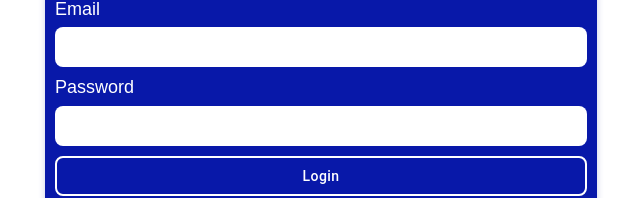
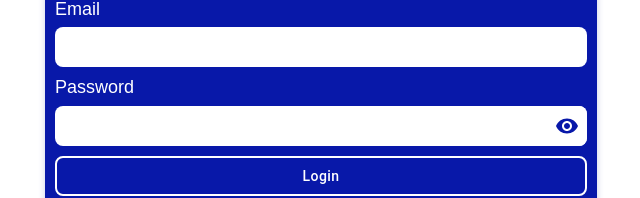
Before and after one commit to Yarzik7/meet-stream, a Next.js app: page /auth/login in a window 1280 px wide. Shown: the part 306-504 px from the top of the page, without its empty margins (319-959 px from the left). Built offline with nearby package versions, Linux system fonts and the light colour scheme.

Commit message:
Work with password field styles

```diff
--- a/src/components/Form/Form.tsx
+++ b/src/components/Form/Form.tsx
@@ -16,6 +16,7 @@ const Form = ({ buttonCaption, onSubmit, children }: IFormProps) => {
   const [isLoading, setIsLoading] = useState(false);
 
   const handleSubmit = async (event: React.FormEvent<HTMLFormElement>): Promise<void> => {
+    event.preventDefault();
     setIsLoading(true);
     await onSubmit(event);
     setIsLoading(false);
--- a/src/components/Input/Input.styled.tsx
+++ b/src/components/Input/Input.styled.tsx
@@ -1,6 +1,8 @@
 import styled from '@emotion/styled';
 
-const InputBoxStyled = styled.div``;
+const InputBoxStyled = styled.div`
+  position: relative;
+`;
 
 const InputLabelStyled = styled.label`
   display: block;
@@ -11,13 +13,14 @@ const InputStyled = styled.input`
   height: 40px;
   width: 100%;
   padding: 0 15px;
+  padding-right: ${({ type }) => (type === 'password' ? '40px' : '15px')};
 
   font-size: 18px;
   color: var(--accent-color);
 
   border: none;
   border-radius: var(--border-radius);
-
+  outline-color: transparent;
   transition: outline-color var(--transition-duration) var(--timing-function),
     color var(--transition-duration) var(--timing-function),
     background-color var(--transition-duration) var(--timing-function),
@@ -40,4 +43,35 @@ const InputStyled = styled.input`
   }
 `;
 
-export { InputStyled, InputBoxStyled, InputLabelStyled };
+const InputButtonStyled = styled.button`
+  position: absolute;
+  right: 0;
+  bottom: 0;
+
+  display: flex;
+  justify-content: center;
+  align-items: center;
+  width: 40px;
+  height: 40px;
+
+  color: var(--accent-color);
+
+  border: none;
+  border-radius: var(--border-radius);
+  background-color: var(--primary-text-color);
+
+  outline-color: transparent;
+  transition: outline-color var(--transition-duration) var(--timing-function);
+  cursor: pointer;
+
+  &:focus {
+    outline: 2px solid var(--secondary-accent-color);
+  }
+
+  &:disabled {
+    color: var(--primary-text-color);
+    background-color: var(--bg-disabled-color);
+  }
+`;
+
+export { InputStyled, InputBoxStyled, InputLabelStyled, InputButtonStyled };
--- a/src/components/Input/Input.tsx
+++ b/src/components/Input/Input.tsx
@@ -1,19 +1,35 @@
 'use client';
 
-import React, { useId, InputHTMLAttributes } from 'react';
-import { InputStyled, InputBoxStyled, InputLabelStyled } from './Input.styled';
-interface IInputProps extends InputHTMLAttributes<HTMLInputElement> {
+import React, { useId, useState, InputHTMLAttributes } from 'react';
+import { InputStyled, InputBoxStyled, InputLabelStyled, InputButtonStyled } from './Input.styled';
+import VisibilityIcon from '@mui/icons-material/Visibility';
+import VisibilityOffIcon from '@mui/icons-material/VisibilityOff';
+export interface IInputProps extends InputHTMLAttributes<HTMLInputElement> {
   label?: string;
   name: string;
+  type?: string;
   onChange?: (event: React.ChangeEvent<HTMLInputElement>) => void;
 }
 
-const Input = ({ label, name, onChange, ...props }: IInputProps) => {
+const Input = ({ label, name, type = 'text', onChange, ...props }: IInputProps) => {
   const inputId = useId();
+  const [isShowPassword, setIsShowPassword] = useState<boolean>(false);
+
+  const onToggleShowPassword = (): void => setIsShowPassword(!isShowPassword);
+
   return (
     <InputBoxStyled>
       <InputLabelStyled htmlFor={inputId}>{label}</InputLabelStyled>
-      <InputStyled id={inputId} name={name} type="text" onChange={onChange} {...props} />
+      <InputStyled id={inputId} name={name} type={!isShowPassword ? type : 'text'} onChange={onChange} {...props} />
+      {type === 'password' && (
+        <InputButtonStyled
+          type="button"
+          title={`${!isShowPassword ? 'Show' : 'Hide'} password`}
+          onClick={onToggleShowPassword}
+        >
+          {!isShowPassword ? <VisibilityIcon /> : <VisibilityOffIcon />}
+        </InputButtonStyled>
+      )}
     </InputBoxStyled>
   );
 };
--- a/src/sections/AuthSection/AuthSection.styled.tsx
+++ b/src/sections/AuthSection/AuthSection.styled.tsx
@@ -12,12 +12,22 @@ const AuthLinkStyled = styled(Link)`
   text-transform: capitalize;
   color: var(--primary-text-color);
 
+  outline-width: 2px;
+  outline-style: solid;
+  outline-color: transparent;
+
   border-radius: var(--border-radius);
-  transition: background-color var(--transition-duration) var(--timing-function);
+  transition: background-color var(--transition-duration) var(--timing-function),
+    outline-color var(--transition-duration) var(--timing-function);
 
   &:hover {
     background-color: var(--secondary-accent-color);
   }
+
+  &:focus {
+    background-color: var(--secondary-accent-color);
+    outline-color: var(--primary-text-color);
+  }
 `;
 
 export { AuthOfferTextStyled, AuthLinkStyled };
```
